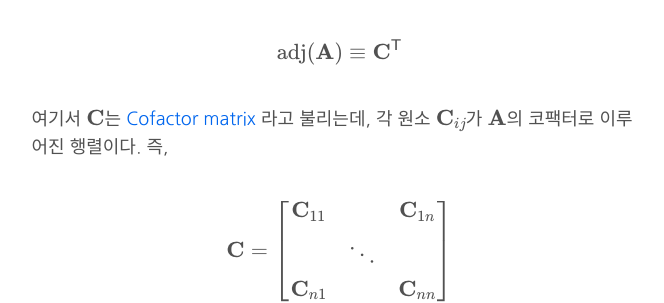
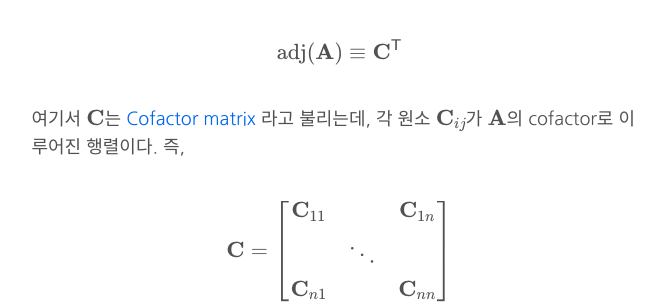
Before and after one commit to gem763/gem763.github.io, a Jekyll site: the page built from _posts/2018-02-12-역행렬.md, in a window 1280 px wide and 900 px high, scrolled down 807 px. Shown: the part 150-453 px from the top of the window, without its empty margins (301-965 px from the left). Built offline with Jekyll 4.4.1, drawn with Linux system fonts in a browser that asks for light colours; formulas are drawn with MathJax 3; comment, search, counter and statistics services are not loaded.

Commit message:
Uploaded by https://stackedit.io/

```diff
--- a/_posts/2018-02-12-역행렬.md
+++ b/_posts/2018-02-12-역행렬.md
@@ -33,7 +33,7 @@ excerpt_separator: <!--more-->
 \text{adj}(\mathbf{A}) \equiv \mathbf{C}^\mathsf{T}
 </script></div>
 
-여기서 <span><script type="math/tex">\mathbf{C}</script></span>는 [Cofactor matrix](https://en.wikipedia.org/wiki/Minor_(linear_algebra)#Inverse_of_a_matrix) 라고 불리는데, 각 원소 <span><script type="math/tex">\mathbf{C}_{ij}</script></span>가 <span><script type="math/tex">\mathbf{A}</script></span>의 코팩터로 이루어진 행렬이다. 즉,
+여기서 <span><script type="math/tex">\mathbf{C}</script></span>는 [Cofactor matrix](https://en.wikipedia.org/wiki/Minor_(linear_algebra)#Inverse_of_a_matrix) 라고 불리는데, 각 원소 <span><script type="math/tex">\mathbf{C}_{ij}</script></span>가 <span><script type="math/tex">\mathbf{A}</script></span>의 cofactor로 이루어진 행렬이다. 즉,
 
 <div class="math"><script type="math/tex; mode=display">
 \mathbf{C} =
```
